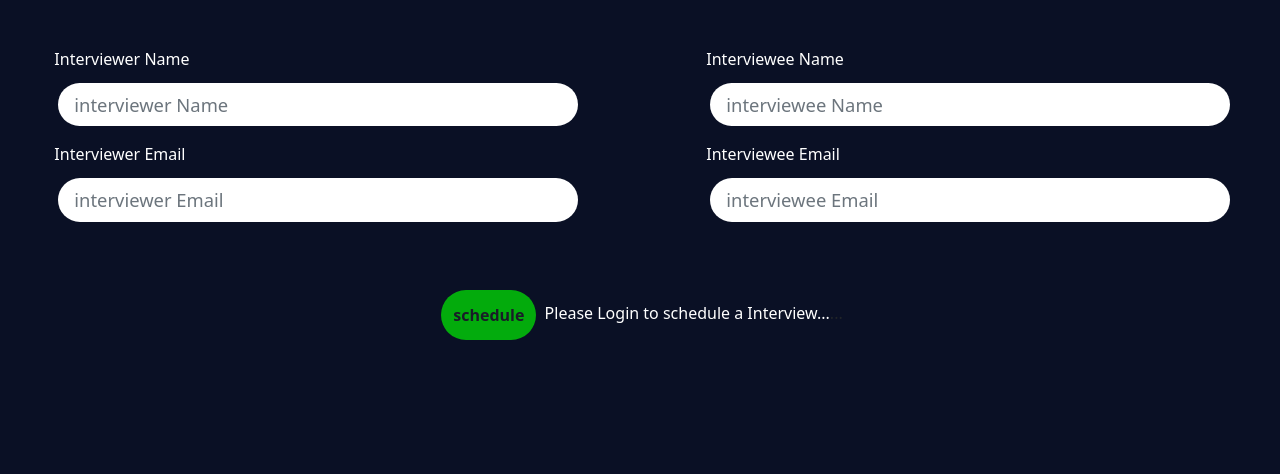
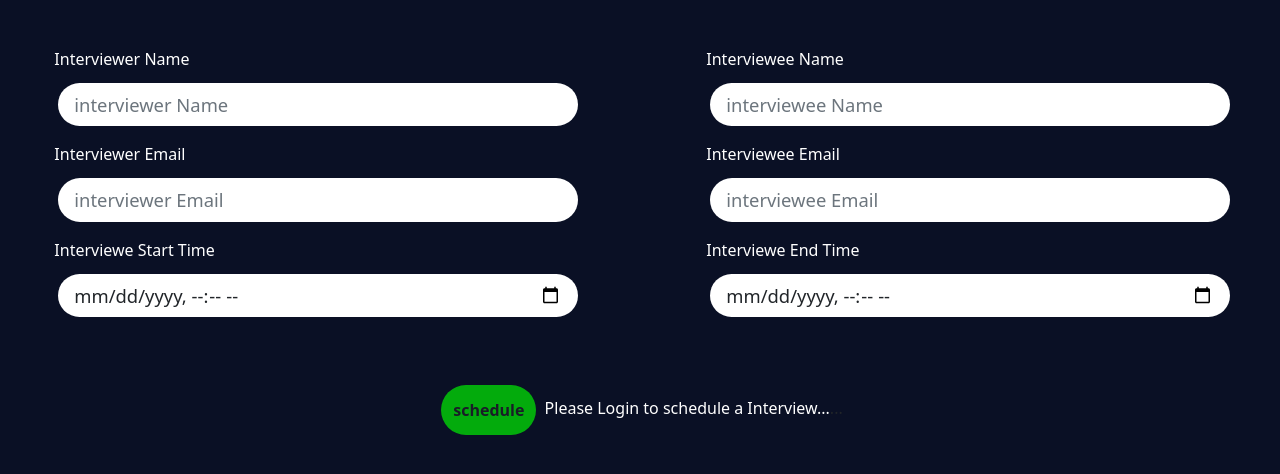
Before and after one commit to arpit456jain/Interview-Scheduler, a Django app: page / in a window 1280 px wide. Shown: the part 179-653 px from the top of the page. Run offline with Django 3.2, Linux system fonts and the light colour scheme; some libraries are stand-ins or nearby versions.

Commit message:
added date time

```diff
--- a/templates/index.html
+++ b/templates/index.html
@@ -17,10 +17,12 @@
                 <label for="" class="form-label">Interviewer Email</label>
                 <input type="email" class="form-control input" id="" aria-describedby="emailHelp" name="interviewerEmail" placeholder="interviewer Email">
               </div>
+              <div class="mb-3">
+                <label for="" class="form-label">Interviewe Start Time</label>
+                <input type="datetime-local" class="form-control input" id="" aria-describedby="emailHelp" name="interviewerEmail" placeholder="interviewer Email">
+              </div>
             </div>
             <div class="container col-lg-5 col-11 my-5">
-              {% csrf_token %}
-
               <div class="mb-3">
                 <label for="" class="form-label">Interviewee Name</label>
                 <input type="text" class="form-control input" id="" aria-describedby="emailHelp" name="intervieweeName" placeholder="interviewee Name">
@@ -28,6 +30,10 @@
               <div class="mb-3">
                 <label for="" class="form-label">Interviewee Email</label>
                 <input type="email" class="form-control input" id="" aria-describedby="emailHelp" name="intervieweeEmail" placeholder="interviewee Email">
+              </div>
+              <div class="mb-3">
+                <label for="" class="form-label">Interviewe End Time</label>
+                <input type="datetime-local" class="form-control input" id="" aria-describedby="emailHelp" name="interviewerEmail" placeholder="interviewer Email">
               </div>
             </div>
 
```
